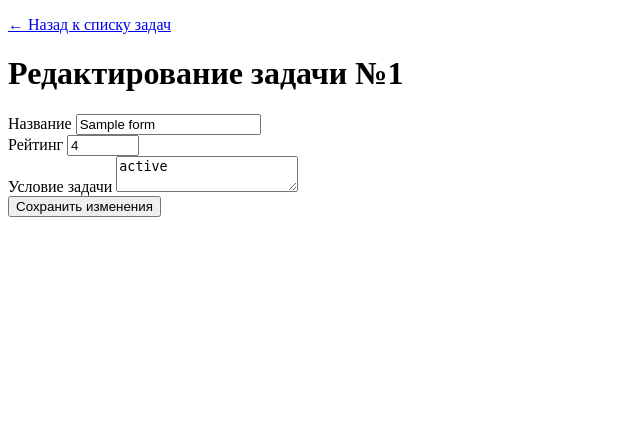
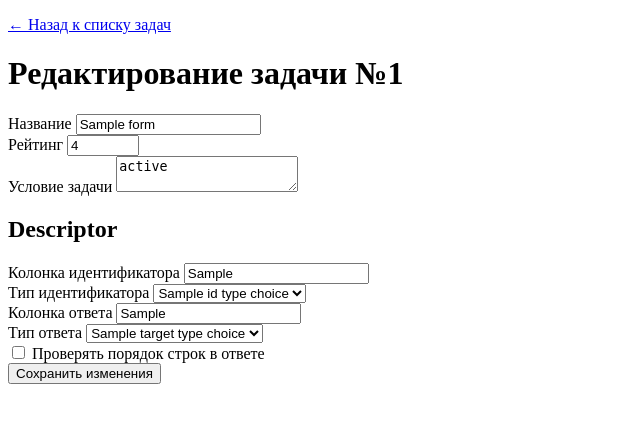
Before and after one commit to gurovic/booml, a Django app: template backend/runner/templates/runner/polygon/problem_edit.html in a window 1280 px wide. Shown: the top 423 px of the page, without its empty margins (0-640 px from the left). Run offline with Django 5.2, Linux system fonts and the light colour scheme; the template is opened without the code that fills it: most values are stand-ins (such as "Sample title", 1, 10 or a date in 2020).

Commit message:
Добавлено изменение problem descriptor

```diff
--- a/backend/runner/templates/runner/polygon/problem_edit.html
+++ b/backend/runner/templates/runner/polygon/problem_edit.html
@@ -32,6 +32,54 @@
       <textarea id="statement-input" name="statement" placeholder="Опишите условие задачи...">{{ form_data.statement }}</textarea>
     </div>
 
+    <h2>Descriptor</h2>
+    <div class="top-fields">
+      <div class="form-group">
+        <label for="id-column-input">Колонка идентификатора</label>
+        <input id="id-column-input" type="text" name="id_column" value="{{ descriptor_form_data.id_column }}" required>
+        {% if descriptor_errors.id_column %}
+          <div class="errors">{{ descriptor_errors.id_column }}</div>
+        {% endif %}
+      </div>
+      <div class="form-group">
+        <label for="id-type-select">Тип идентификатора</label>
+        <select id="id-type-select" name="id_type" required>
+          {% for value,label in id_type_choices %}
+            <option value="{{ value }}" {% if descriptor_form_data.id_type == value %}selected{% endif %}>{{ label }}</option>
+          {% endfor %}
+        </select>
+        {% if descriptor_errors.id_type %}
+          <div class="errors">{{ descriptor_errors.id_type }}</div>
+        {% endif %}
+      </div>
+    </div>
+
+    <div class="top-fields">
+      <div class="form-group">
+        <label for="target-column-input">Колонка ответа</label>
+        <input id="target-column-input" type="text" name="target_column" value="{{ descriptor_form_data.target_column }}" required>
+        {% if descriptor_errors.target_column %}
+          <div class="errors">{{ descriptor_errors.target_column }}</div>
+        {% endif %}
+      </div>
+      <div class="form-group">
+        <label for="target-type-select">Тип ответа</label>
+        <select id="target-type-select" name="target_type" required>
+          {% for value,label in target_type_choices %}
+            <option value="{{ value }}" {% if descriptor_form_data.target_type == value %}selected{% endif %}>{{ label }}</option>
+          {% endfor %}
+        </select>
+        {% if descriptor_errors.target_type %}
+          <div class="errors">{{ descriptor_errors.target_type }}</div>
+        {% endif %}
+      </div>
+    </div>
+
+    <div class="form-group" style="flex-direction: row; align-items: center; gap: 8px;">
+      <input id="check-order-checkbox" type="checkbox" name="check_order" {% if descriptor_form_data.check_order %}checked{% endif %}>
+      <label for="check-order-checkbox" style="font-weight: normal;">Проверять порядок строк в ответе</label>
+    </div>
+
     <div class="actions">
       <button type="submit">Сохранить изменения</button>
     </div>
```
Also changed, not shown: backend/runner/views/edit_problem_polygon.py (+56 -2 lines), backend/runner/views/test_edit_problem_polygon.py (+42 -0 lines).
